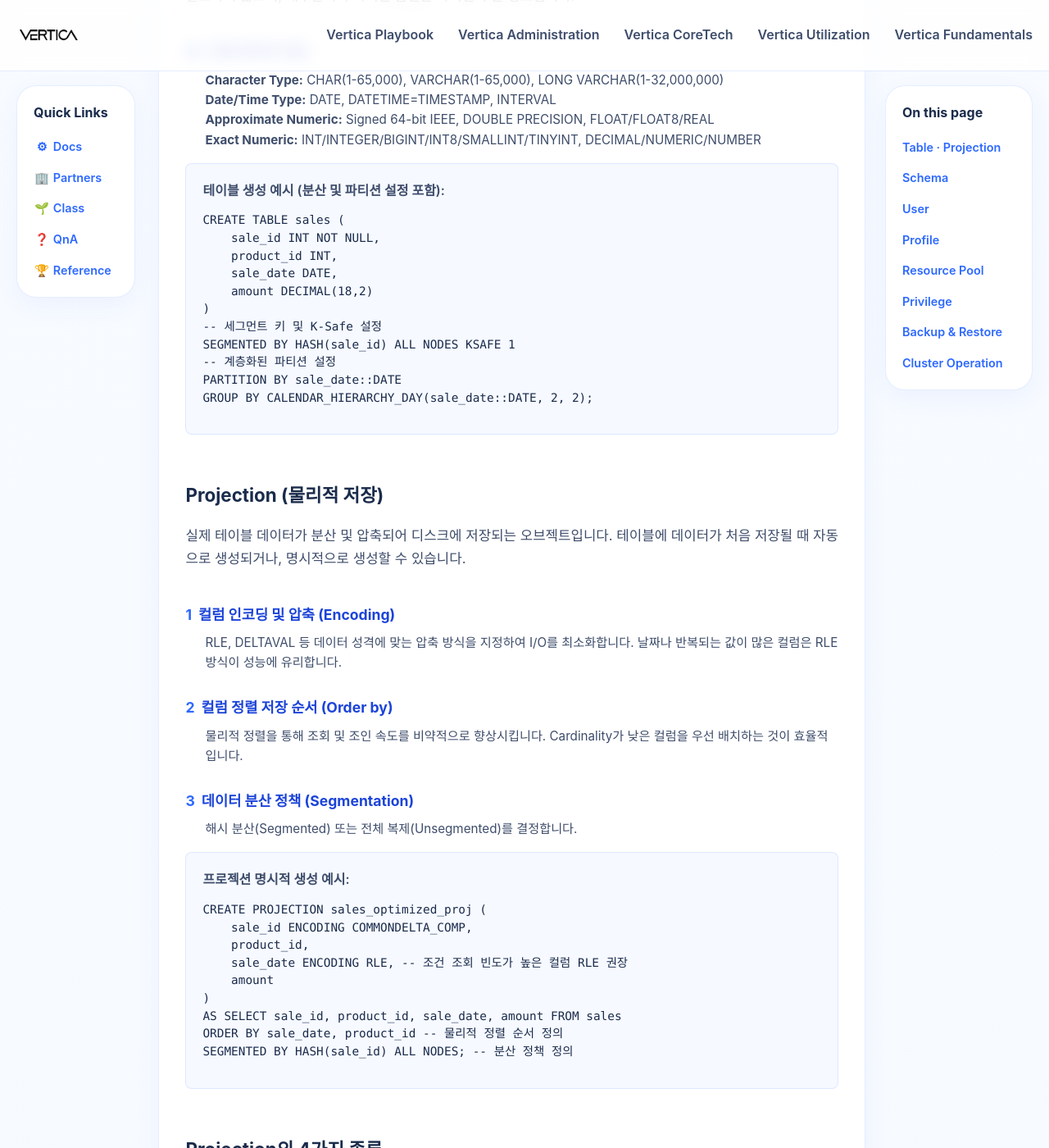
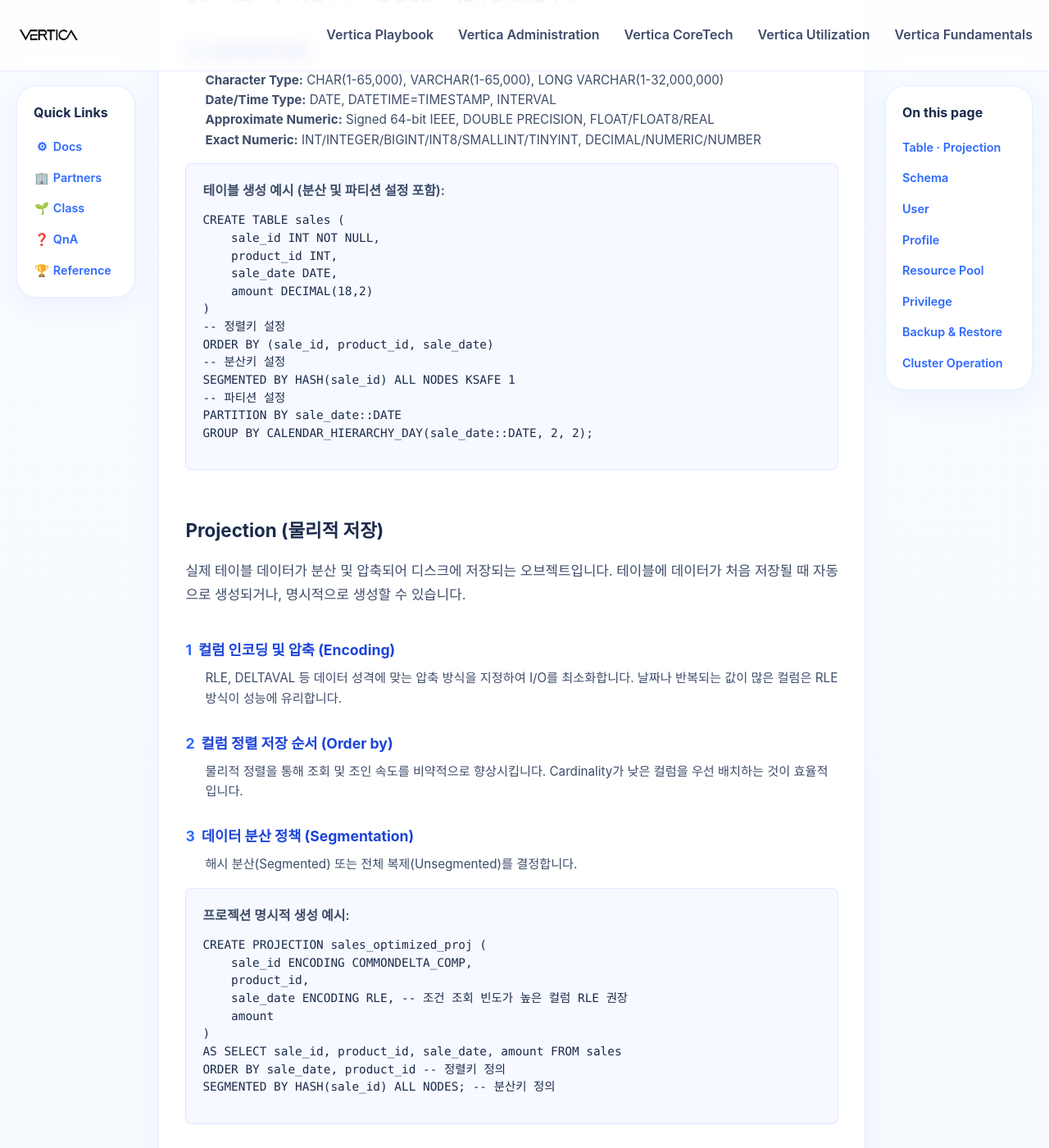
Before and after one commit to JIN0326/vertica_blog, a Jekyll site: the page built from 02administration.md, in a window 1280 px wide and 1400 px high, scrolled down 735 px. Shown: the whole window at 82% size. Built offline with Jekyll 4.4.1, drawn with Linux system fonts in a browser that asks for light colours.

Commit message:
Update blog content and styling

```diff
--- a/02administration.md
+++ b/02administration.md
@@ -38,9 +38,11 @@
     sale_date DATE,
     amount DECIMAL(18,2)
 )
--- 세그먼트 키 및 K-Safe 설정
+-- 정렬키 설정
+ORDER BY (sale_id, product_id, sale_date)
+-- 분산키 설정
 SEGMENTED BY HASH(sale_id) ALL NODES KSAFE 1
--- 계층화된 파티션 설정
+-- 파티션 설정
 PARTITION BY sale_date::DATE
 GROUP BY CALENDAR_HIERARCHY_DAY(sale_date::DATE, 2, 2);</code></pre>
     </div>
@@ -66,8 +68,8 @@
     amount
 )
 AS SELECT sale_id, product_id, sale_date, amount FROM sales
-ORDER BY sale_date, product_id -- 물리적 정렬 순서 정의
-SEGMENTED BY HASH(sale_id) ALL NODES; -- 분산 정책 정의</code></pre>
+ORDER BY sale_date, product_id -- 정렬키 정의
+SEGMENTED BY HASH(sale_id) ALL NODES; -- 분산키 정의</code></pre>
     </div>
   </div>
 
```
